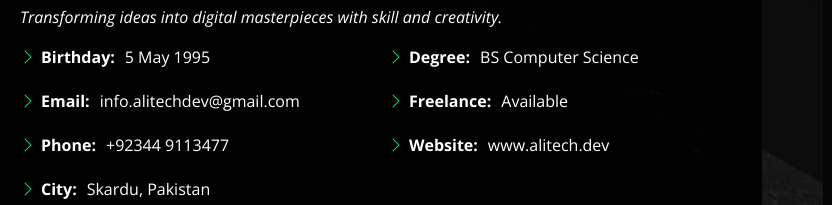
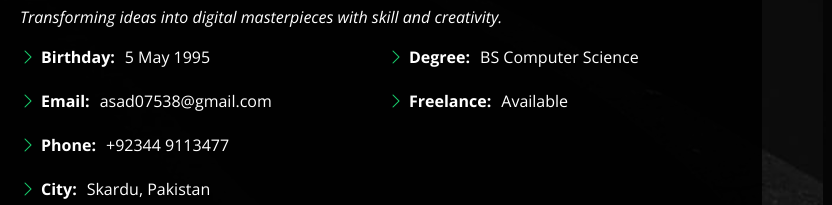
Before and after one commit to infoalitech/infoalitech.github.io, a plain HTML site: page index.html in a window 1280 px wide. Shown: the part 193-398 px from the top of the page, 448-1280 px from the left. Drawn offline with nearby package versions, Linux system fonts and the light colour scheme.

Commit message:
updated main

```diff
--- a/index.html
+++ b/index.html
@@ -101,7 +101,7 @@
                                 <li><i class="bi bi-chevron-right"></i> <strong>Birthday:</strong> <span>5 May
                                         1995</span></li>
                                 <li><i class="bi bi-chevron-right"></i> <strong>Email:</strong>
-                                    <span>info.alitechdev@gmail.com</span></li>
+                                    <span>asad07538@gmail.com</span></li>
                                 <li><i class="bi bi-chevron-right"></i> <strong>Phone:</strong> <span>+92344
                                         9113477</span></li>
                                 <li><i class="bi bi-chevron-right"></i> <strong>City:</strong> <span>Skardu,
@@ -114,8 +114,8 @@
                                         Science</span></li>
                                 <li><i class="bi bi-chevron-right"></i> <strong>Freelance:</strong>
                                     <span>Available</span></li>
-                                <li><i class="bi bi-chevron-right"></i> <strong>Website:</strong>
-                                    <span>www.alitech.dev</span></li>
+                                <!-- <li><i class="bi bi-chevron-right"></i> <strong>Website:</strong> -->
+                                    <!-- <span>www.alitech.dev</span></li> -->
                             </ul>
                         </div>
                     </div>
```
